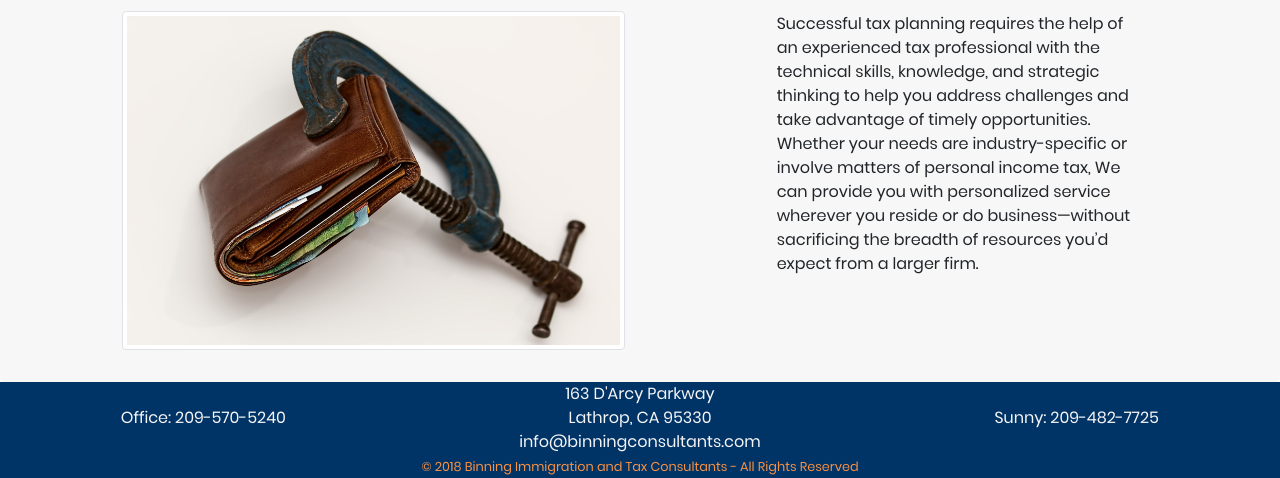
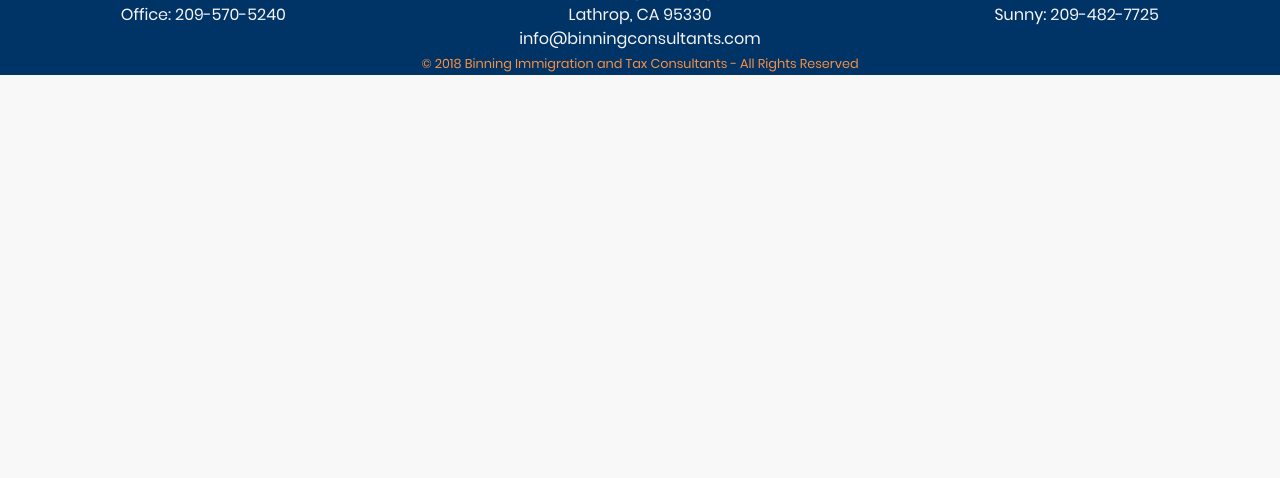
Before and after one commit to ysingh89/binningtax, a Django app: page /tax-services/ in a window 1280 px wide. Shown: the part 1814-2292 px from the top of the page. After the commit the page ends 1889 px from the top, so only its background shows below. Run offline with Django 3.2, Linux system fonts and the light colour scheme; some libraries are stand-ins or nearby versions.

Commit message:
updated tax page

```diff
--- a/templates/binningtax/tax.html
+++ b/templates/binningtax/tax.html
@@ -76,7 +76,7 @@
                         <div class="row">
                             <div class="col-lg-12">
                                 <div class="card zoom shadow-sm" style="width:inherit;">
-                                  <img class="card-img-top" src="{% static 'binningtax/images/coins-pens.jpg' %}" alt="Card image">
+                                  <img class="card-img-top" src="{% static 'binningtax/images/credit-squeeze.jpg' %}" alt="Card image">
                                 </div>
                             </div>
                         </div>
@@ -226,6 +226,24 @@
                                     </div>
                                 </div>
                             </div>
+                           <br>
+                           <div class="row">
+                               <div class="col">
+                                   <div class="card shadow" style="width:inherit;">
+                                       <div class="card-body">
+                                           <p>
+                                               Whether your necessities are industry-specific or comprise firsthand income tax.
+                                               Successful tax filing needs the help of an experienced tax professional with the
+                                                strategic thinking and knowledge to help address complicated matters.
+                                                <span class="lead">Binning Consultants</span>
+                                                provide exclusive personalized service regardless of you location or business. We make
+                                                complicated application process easy.
+                                           </p>
+                                       </div>
+
+                                   </div>
+                               </div>
+                           </div>
                         </div>
                        </div>
                    </div>
@@ -235,43 +253,7 @@
 
                 </div>
             </div>
-            <div class="row light-gray-background rounded" style="padding: 2em 0em 2em 0em;">
-                    <div class="col-lg-1">
 
-                    </div>
-                    <div class="col-lg-5">
-                        <img class="img-thumbnail" src="{% static 'binningtax/images/credit-squeeze.jpg' %}" alt="money image" style="width:inherit;">
-                    </div>
-                    <div class="col-lg-6">
-                        <div class="row">
-                            <div class="col-lg-2"></div>
-                            <div class="col-lg-8">
-                                <div class="row">
-                                    <div class="col-lg-12">
-
-                                    </div>
-
-                                </div>
-
-                                <div class="row">
-                                    <div class="col">
-                                        <div class="container">
-                                            Successful tax planning requires the help of an experienced tax professional with the
-                                            technical skills, knowledge, and strategic thinking to help you address challenges
-                                            and take advantage of timely opportunities. Whether your needs are industry-specific
-                                            or involve matters of personal income tax, We can provide you with
-                                            personalized service wherever you reside or do business—without sacrificing the
-                                            breadth of resources you’d expect from a larger firm.
-
-                                        </div>
-                                    </div>
-                                </div>
-
-                            </div>
-                            <div class="col-lg-2"></div>
-                        </div>
-                    </div>
-            </div>
             <!--<div class="row" style="height:4em;"></div>-->
         </div>
 
```
